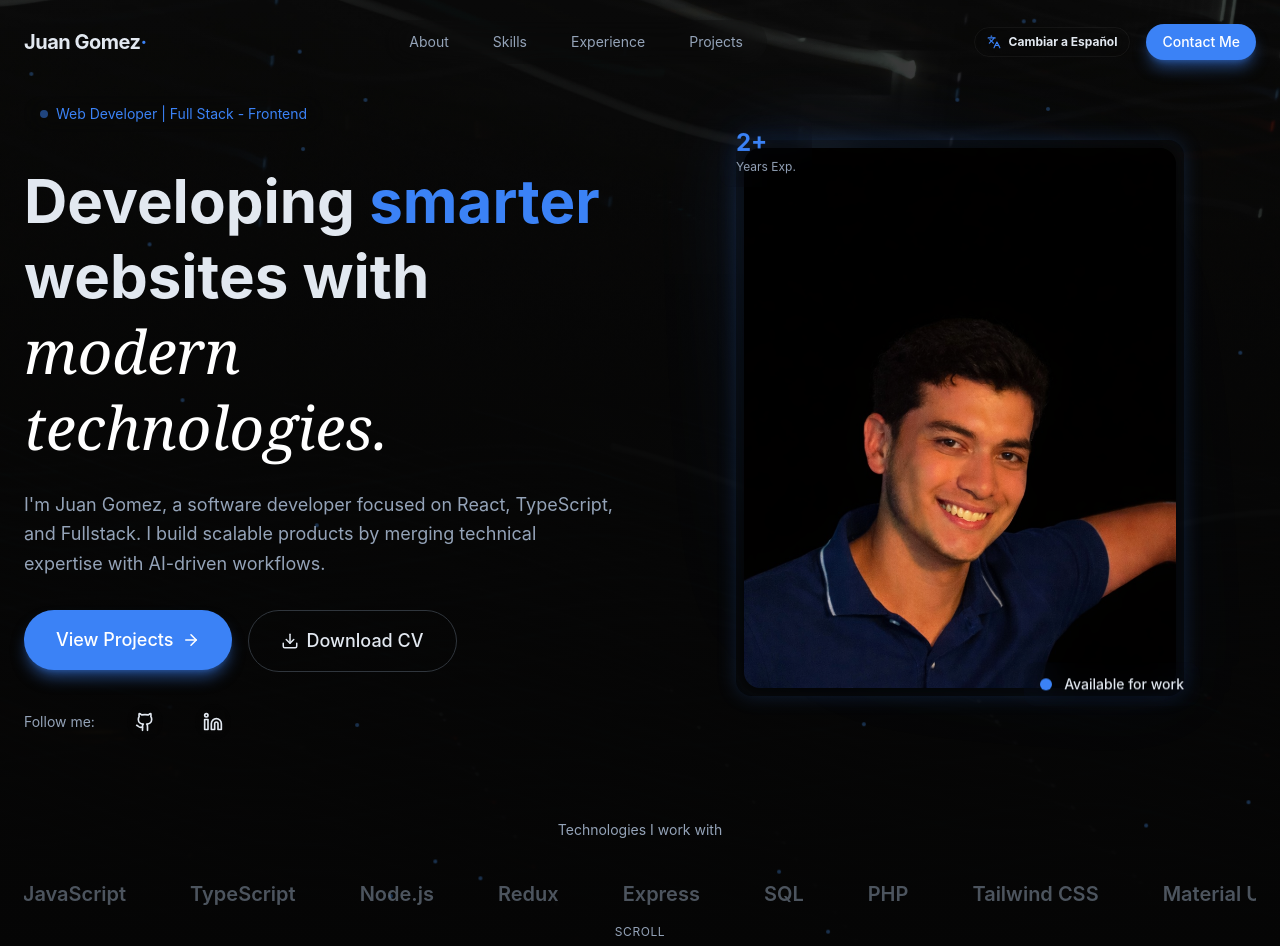
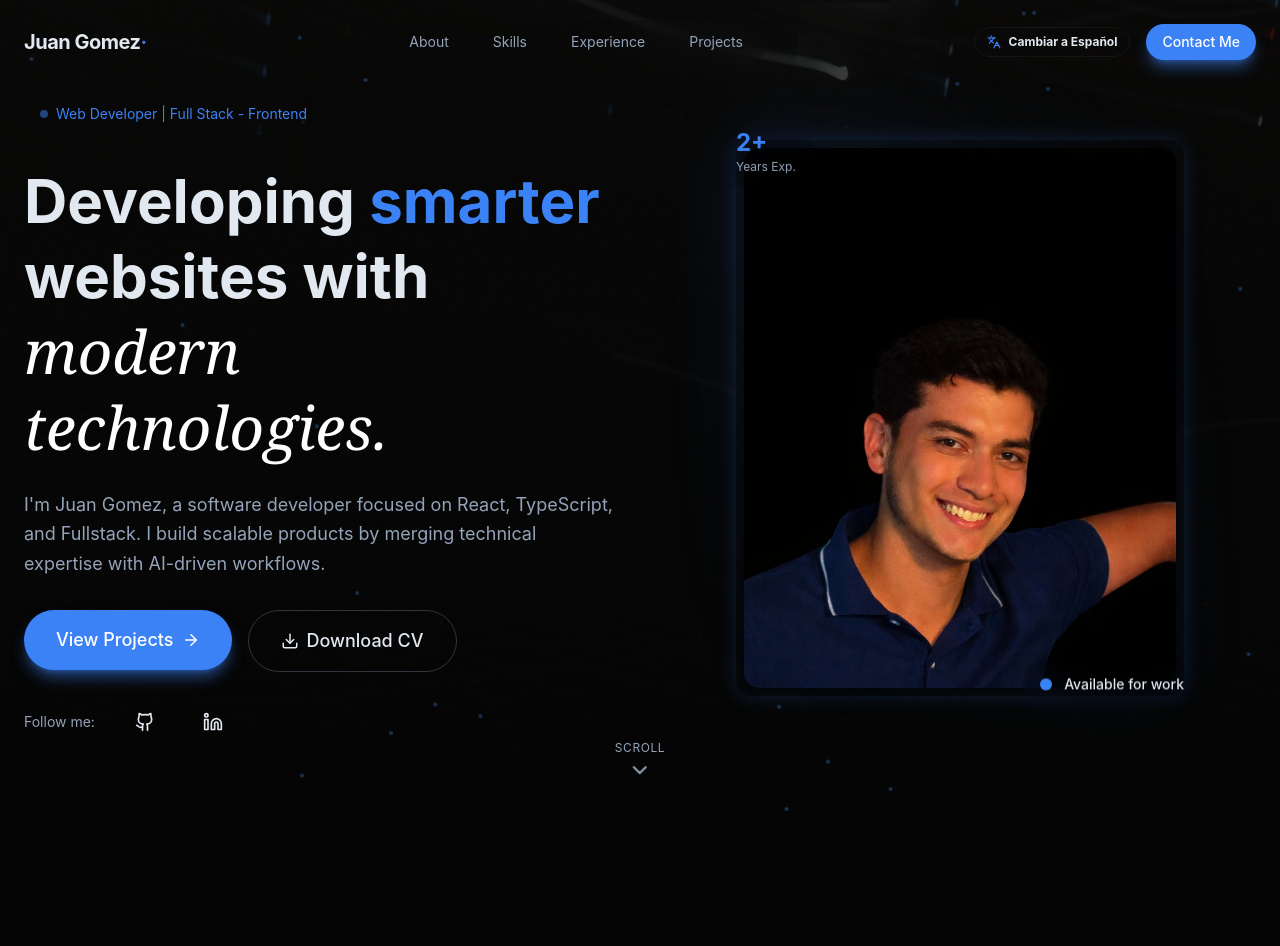
Before and after one commit to Juansegomezn/portfolio, a React (Vite) app: page / in a window 1280 px wide. Shown: the top 946 px of the page. Built offline with nearby package versions, Linux system fonts and the light colour scheme.

Commit message:
refactor(hero): remove skills marquee and decouple technical stack to dedicated section

```diff
--- a/src/data/translations.js
+++ b/src/data/translations.js
@@ -15,8 +15,7 @@ export const translations = {
       followMe: "Follow me:",
       status: "Available for work",
       expYears: "2+",
-      expText: "Years Exp.",
-      techText: "Technologies I work with"
+      expText: "Years Exp."
     },
     about: {
       badge: "About Me",
@@ -166,8 +165,7 @@ export const translations = {
       followMe: "Sígueme:",
       status: "Disponible para trabajar",
       expYears: "2+",
-      expText: "Años Exp.",
-      techText: "Tecnologías con las que trabajo"
+      expText: "Años Exp."
     },
     about: {
       badge: "Sobre Mí",
--- a/src/sections/Hero.jsx
+++ b/src/sections/Hero.jsx
@@ -3,13 +3,6 @@ import { ArrowRight, ChevronDown, Download, Github, Linkedin } from 'lucide-reac
 import { AnimatedBorderButton } from '@/components/AnimatedBorderButton'
 import { useLanguage } from '@/context/LanguageContext.jsx'
 import { translations } from '@/data/translations.js'
-
-const skills = [
-  "React", "Next.js", "JavaScript", "TypeScript", "Node.js", "Redux", "Express",
-  "SQL", "PHP", "Tailwind CSS", "Material UI", "Bootstrap", "Sass", "Jest",
-  "Testing Library", "Figma", "Git", "GitLab", "Docker", "AI Tools", "REST APIs",
-  "MySQL", "AppScript", "Looker Studio", "Laravel", "SCSS", "HTML", "CSS"
-];
 
 export const Hero = () => {
   const { language } = useLanguage();
@@ -121,24 +114,6 @@ export const Hero = () => {
             </div>
           </div>
         </div>
-
-        {/* Tech Marquee */}
-        <div className="mt-20 animate-fade-in animation-delay-600">
-          <p className="text-sm text-muted-foreground mb-6 text-center">
-            {t.techText}
-          </p>
-          <div className="relative overflow-hidden">
-            <div className="flex animate-marquee">
-              {[...skills, ...skills].map((skill, index) => (
-                <div key={index} className='flex-shrink-0 px-8 py-4'>
-                  <span className='text-xl font-semibold text-muted-foreground/50 hover:text-muted-foreground transition-colors'>
-                    {skill}
-                  </span>
-                </div>
-              ))}
-            </div>
-          </div>
-        </div>
       </div>
 
       <div className="absolute bottom-8 left-1/2 -translate-x-1/2 animate-fade-in animation-delay-800">
```
